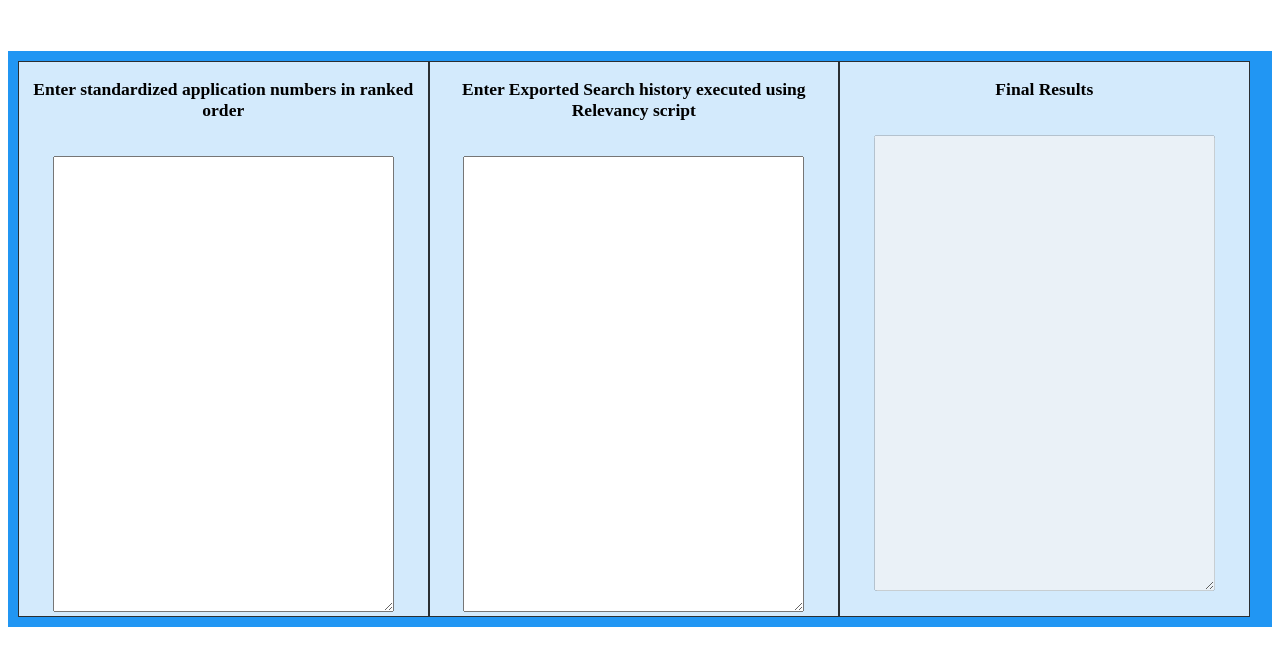
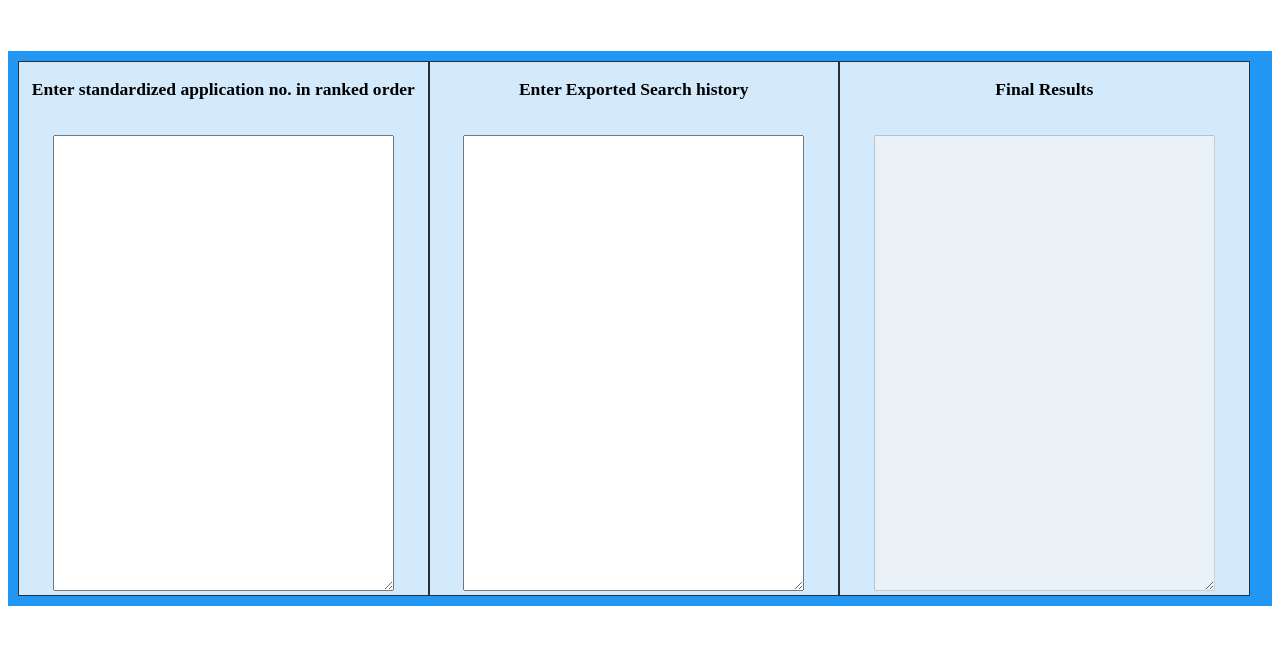
Before and after one commit to MeetAmritpalSingh/MeetAmritpalSingh.github.io, a plain HTML site: page index.html in a window 1280 px wide. Shown: the part 112-778 px from the top of the page. Drawn offline with Linux system fonts and the light colour scheme.

Commit message:
Update index.html

```diff
--- a/index.html
+++ b/index.html
@@ -33,12 +33,12 @@
 	<br><br><br>
     <div class="grid-container">
 	  <div class="grid-item">
-		<h3 class="headerStyle">Enter standardized application numbers in ranked order</h3><br>
+		<h3 class="headerStyle">Enter standardized application no. in ranked order</h3><br>
 		<textarea id="textarea1" name="EnterStrings" rows="30" cols="40"></textarea>
 	  </div>
 
 	  <div class="grid-item">
-		<h3 class="headerStyle">Enter Exported Search history executed using Relevancy script</h3>
+		<h3 class="headerStyle">Enter Exported Search history</h3>
 		<br>
 		<textarea id="textarea2" name="EnterStrings" rows="30" cols="40"></textarea>
 	  </div>
```
